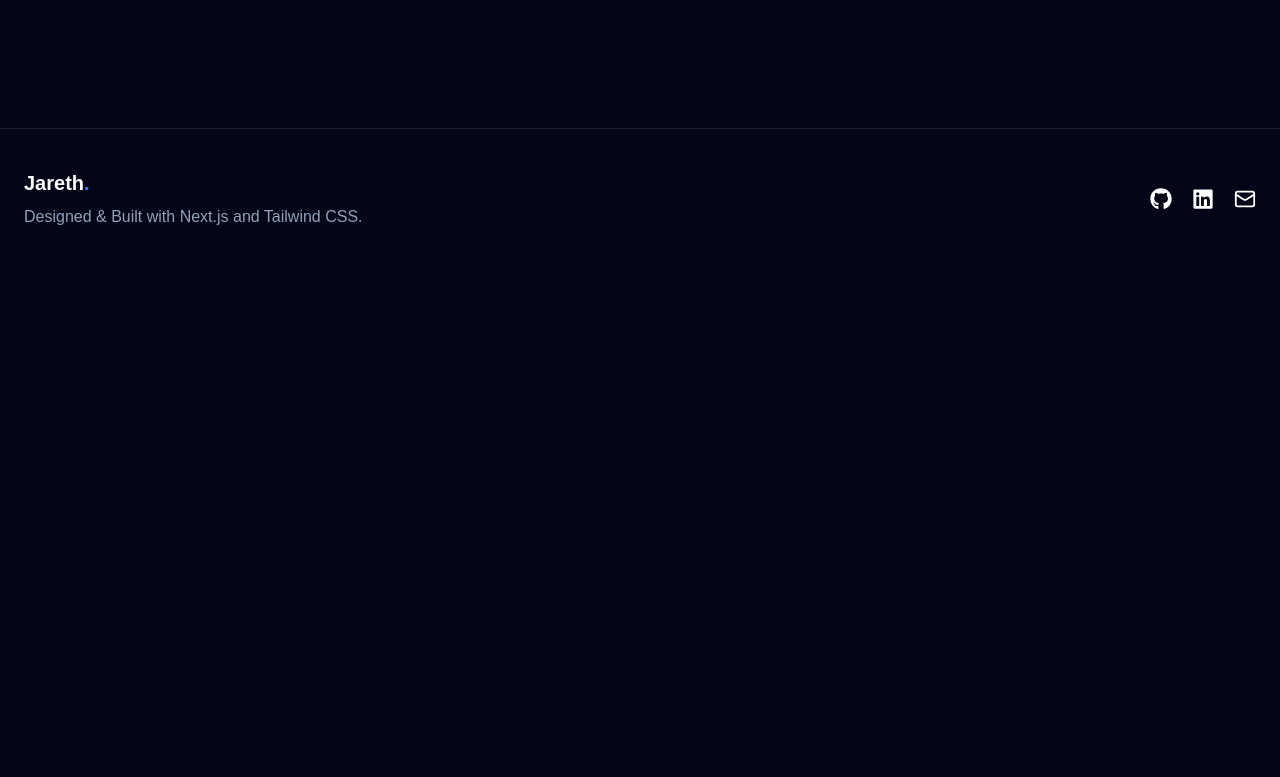
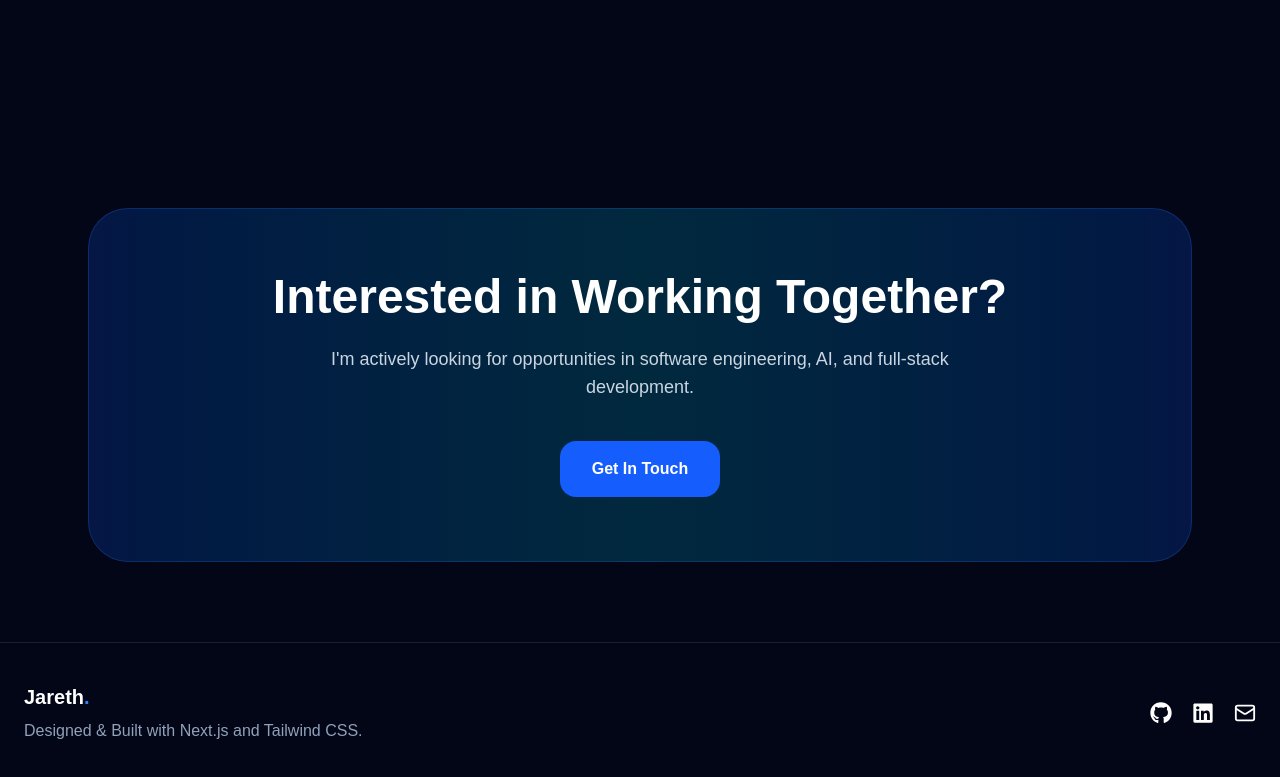
Before and after one commit to Jareth-Baur/my-portfolio, a Next.js app: page / in a window 1280 px wide. Shown: the part 6637-7414 px from the top of the page. Before the commit the page ends 6906 px from the top, so only its background shows below. Built offline with nearby package versions, Linux system fonts and the light colour scheme.

Commit message:
feat: add call-to-action section

```diff
--- a/src/app/page.tsx
+++ b/src/app/page.tsx
@@ -7,6 +7,7 @@ import Skills from "@/components/skills/Skills";
 import Timeline from "@/components/timeline/Timeline";
 import Contact from "@/components/contact/Contact";
 import Footer from "@/components/layout/Footer";
+import CTA from "@/components/cta/CTA";
 export default function Home() {
   return (
     <main>
@@ -26,6 +27,8 @@ export default function Home() {
 
       <Contact />
 
+      <CTA />
+
       <Footer />
     </main>
   );
--- a/src/components/contact/GitHubStats.tsx
+++ b/src/components/contact/GitHubStats.tsx
@@ -6,7 +6,7 @@ export default function GitHubStats() {
       {/* GitHub Stats */}
       <div className="group overflow-hidden rounded-3xl border border-white/10 bg-slate-900/50 p-4 backdrop-blur-xl transition duration-300 hover:border-blue-500/50 hover:shadow-[0_0_40px_rgba(59,130,246,0.15)]">
         <Image
-          src="https://github-readme-stats.vercel.app/api?username=Jareth-Baur&show_icons=true&theme=transparent&hide_border=true&rank_icon=github"
+          src="https://github-readme-stats-one-bice.vercel.app/api?username=Jareth-Baur&show_icons=true&theme=transparent&hide_border=true"
           alt="GitHub Stats"
           width={700}
           height={350}
@@ -30,7 +30,7 @@ export default function GitHubStats() {
       {/* Languages */}
       <div className="group overflow-hidden rounded-3xl border border-white/10 bg-slate-900/50 p-4 backdrop-blur-xl transition duration-300 hover:border-blue-500/50 hover:shadow-[0_0_40px_rgba(59,130,246,0.15)] lg:col-span-2">
         <Image
-          src="https://github-readme-stats.vercel.app/api/top-langs/?username=Jareth-Baur&layout=compact&theme=transparent&hide_border=true"
+          src="https://github-readme-stats-one-bice.vercel.app/api/top-langs/?username=Jareth-Baur&layout=compact&theme=transparent&hide_border=true"
           alt="Top Languages"
           width={900}
           height={350}
--- /dev/null
+++ b/src/components/cta/CTA.tsx
@@ -0,0 +1,23 @@
+export default function CTA() {
+  return (
+    <section className="mx-auto max-w-6xl px-6 py-20">
+      <div className="rounded-[40px] border border-blue-500/20 bg-gradient-to-r from-blue-600/20 via-cyan-500/20 to-blue-600/20 p-16 text-center">
+        <h2 className="text-5xl font-black">
+          Interested in Working Together?
+        </h2>
+
+        <p className="mx-auto mt-6 max-w-2xl text-lg text-slate-300">
+          I'm actively looking for opportunities in software engineering, AI,
+          and full-stack development.
+        </p>
+
+        <a
+          href="mailto:jareth.baur.dev@gmail.com"
+          className="mt-10 inline-block rounded-2xl bg-blue-600 px-8 py-4 font-semibold transition hover:bg-blue-500"
+        >
+          Get In Touch
+        </a>
+      </div>
+    </section>
+  );
+}
```
